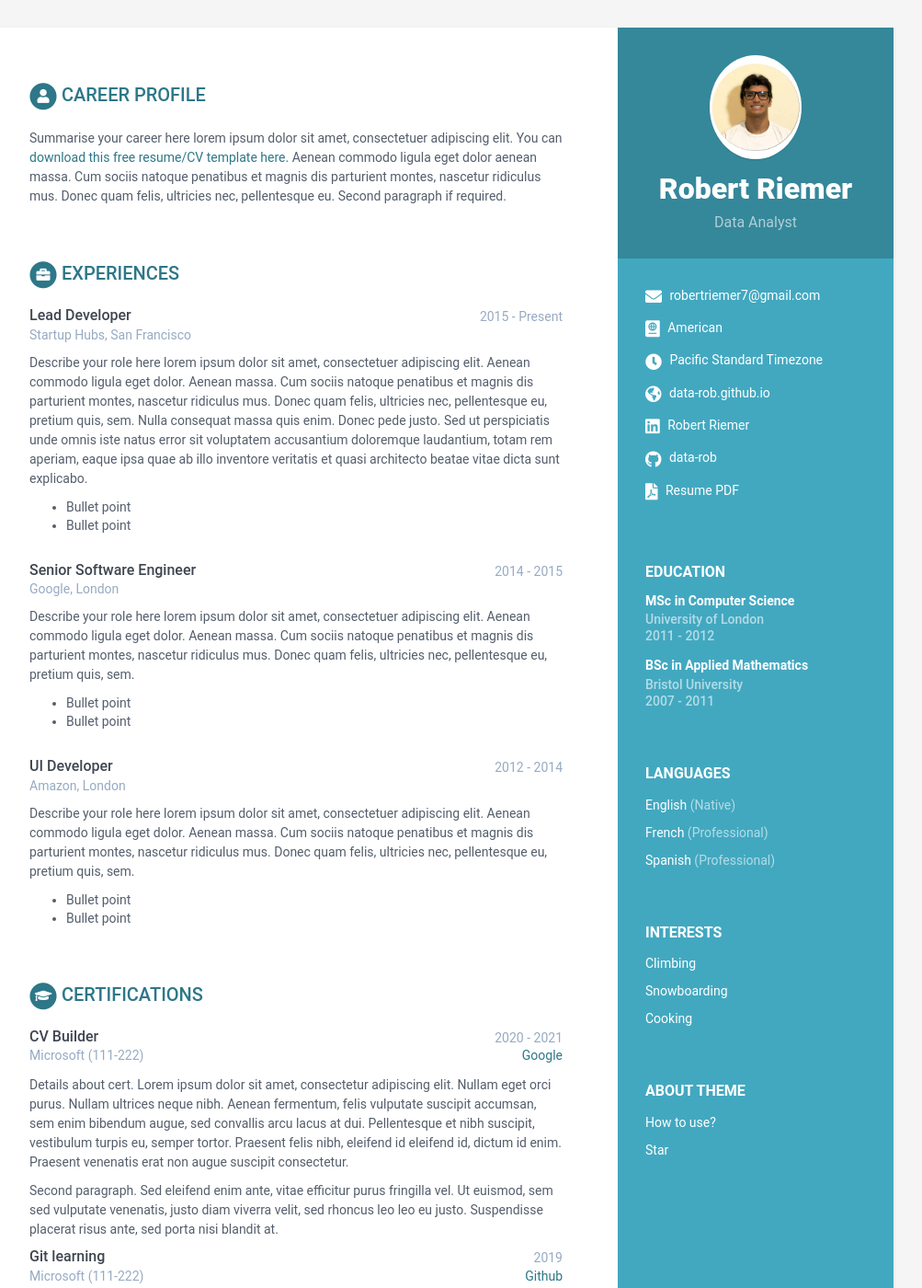
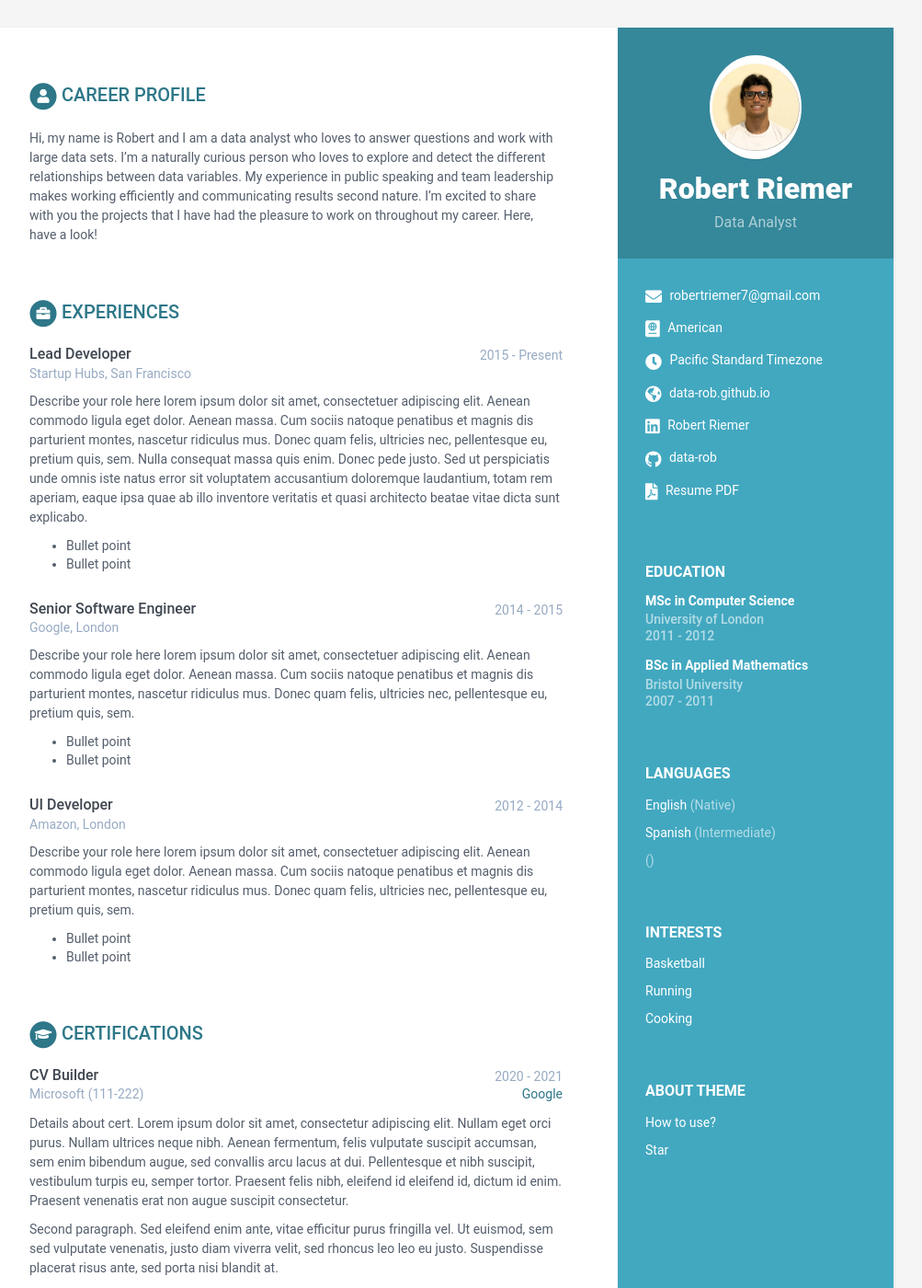
Before and after one commit to data-rob/data-rob.github.io, a Jekyll site: the page built from index.html, in a window 1280 px wide and 1400 px high. Shown: the whole window at 92% size, without its empty margins (168-1171 px from the left). Built offline with Jekyll 4.4.1, drawn with Linux system fonts in a browser that asks for light colours.

Commit message:
Update data.yml

```diff
--- a/_data/data.yml
+++ b/_data/data.yml
@@ -36,19 +36,19 @@ sidebar:
         - idiom: English
           level: Native
 
-        - idiom: French
-          level: Professional
+        - idiom: Spanish
+          level: Intermediate
 
-        - idiom: Spanish
-          level: Professional
+        - idiom:
+          level:
 
     interests:
       title: Interests
       info:
-        - item: Climbing
+        - item: Basketball
           link:
 
-        - item: Snowboarding
+        - item: Running
           link:
 
         - item: Cooking
@@ -57,12 +57,12 @@ sidebar:
 career-profile:
     title: Career Profile
     summary: |
-      Summarise your career here lorem ipsum dolor sit amet, consectetuer
-      adipiscing elit. You can [download this free resume/CV template here]().
-      Aenean commodo ligula eget dolor aenean massa. Cum sociis natoque
-      penatibus et magnis dis parturient montes, nascetur ridiculus mus.
-      Donec quam felis, ultricies nec, pellentesque eu.
-      Second paragraph if required.
+      Hi, my name is Robert and I am a data analyst who loves to answer questions and
+      work with large data sets. I'm a naturally curious person who loves to explore
+      and detect the different relationships between data variables. My experience in
+      public speaking and team leadership makes working efficiently and communicating results
+      second nature. I'm excited to share with you the projects that I have had the pleasure
+      to work on throughout my career. Here, have a look!
 education:
     title: Education
     info:
```
